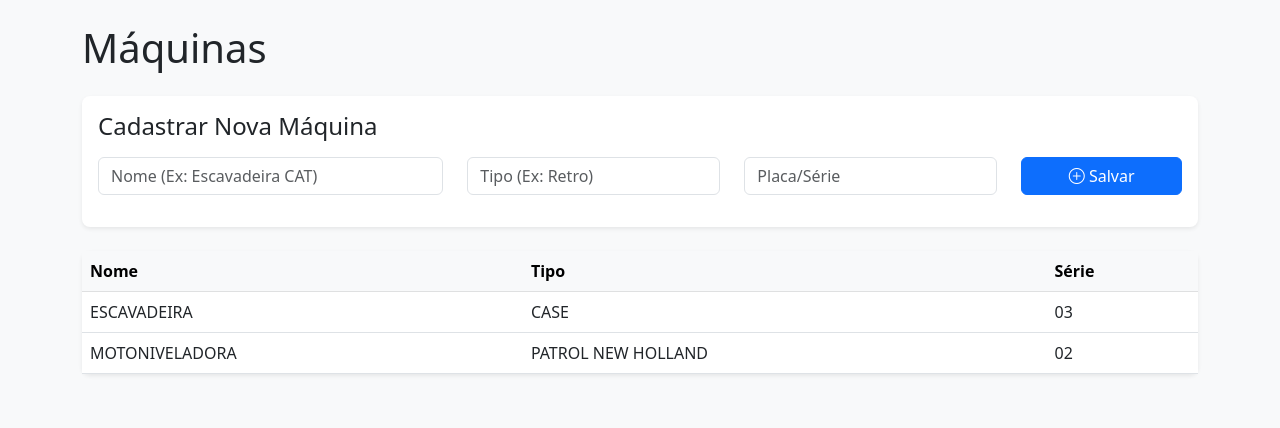
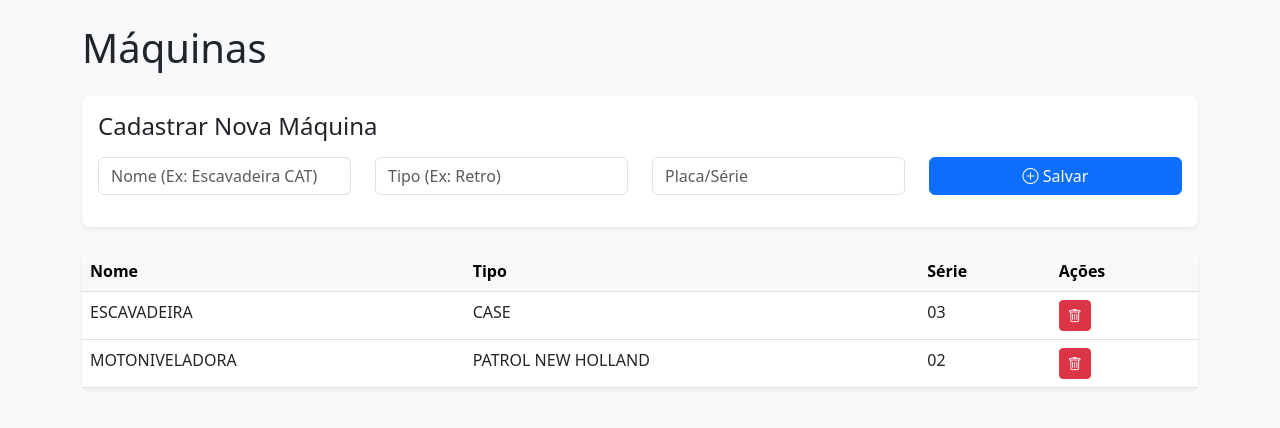
Before and after one commit to lhrentalterraplanagem-a11y/omniroute, a FastAPI app: page /maquinas in a window 1280 px wide. Shown: the part 56-484 px from the top of the page. Run offline with FastAPI, Linux system fonts and the light colour scheme; data comes from the database, SQL or seed files in the repository.

Commit message:
Adicionando exclusao de maquinas

```diff
--- a/main.py
+++ b/main.py
@@ -49,15 +49,14 @@ async def imprimir_manutencao(manutencao_id: int, db: Session = Depends(get_db))
     arquivo_pdf = relatorios.gerar_pdf_manutencao(manutencao)
     return FileResponse(arquivo_pdf, media_type='application/pdf', filename=f"Manutencao_{manutencao_id}.pdf")
 
-@app.get("/manutencao/excluir/{manutencao_id}")
-async def excluir_manutencao(manutencao_id: int, db: Session = Depends(get_db)):
-    manutencao = db.query(models.Manutencao).filter(models.Manutencao.id == manutencao_id).first()
-    if manutencao:
-        maquina_id = manutencao.maquina_id
-        db.delete(manutencao)
+@app.get("/maquina/excluir/{maquina_id}")
+async def excluir_maquina(maquina_id: int, db: Session = Depends(get_db)):
+    maquina = db.query(models.Maquina).filter(models.Maquina.id == maquina_id).first()
+    if maquina:
+        db.delete(maquina)
         db.commit()
-        return RedirectResponse(url=f"/manutencoes/{maquina_id}", status_code=303)
-    raise HTTPException(status_code=404, detail="Manutenção não encontrada")
+        return RedirectResponse(url="/maquinas", status_code=303)
+    raise HTTPException(status_code=404, detail="Máquina não encontrada")
 
 @app.get("/manutencao/enviar_whatsapp/{manutencao_id}")
 async def enviar_whatsapp(manutencao_id: int, db: Session = Depends(get_db)):
--- a/templates/maquinas.html
+++ b/templates/maquinas.html
@@ -8,7 +8,7 @@
             <h2 class="h4 mb-3">Cadastrar Nova Máquina</h2>
             <form action="/maquinas/criar" method="post">
                 <div class="row">
-                    <div class="col-md-4 mb-3">
+                    <div class="col-md-3 mb-3">
                         <input type="text" name="nome" class="form-control" placeholder="Nome (Ex: Escavadeira CAT)" required>
                     </div>
                     <div class="col-md-3 mb-3">
@@ -17,7 +17,7 @@
                     <div class="col-md-3 mb-3">
                         <input type="text" name="placa_serie" class="form-control" placeholder="Placa/Série" required>
                     </div>
-                    <div class="col-md-2 mb-3 d-grid">
+                    <div class="col-md-3 mb-3 d-grid">
                         <button type="submit" class="btn btn-primary"><i class="bi bi-plus-circle"></i> Salvar</button>
                     </div>
                 </div>
@@ -33,6 +33,7 @@
                         <th>Nome</th>
                         <th>Tipo</th>
                         <th>Série</th>
+                        <th>Ações</th>
                     </tr>
                 </thead>
                 <tbody>
@@ -41,6 +42,9 @@
                         <td>{{ m.nome }}</td>
                         <td>{{ m.tipo }}</td>
                         <td>{{ m.placa_serie }}</td>
+                        <td>
+                            <a href="/maquina/excluir/{{ m.id }}" class="btn btn-sm btn-danger" onclick="return confirm('Tem certeza que deseja excluir esta máquina? Isso apagará todo o histórico de manutenção dela!')"><i class="bi bi-trash"></i></a>
+                        </td>
                     </tr>
                     {% endfor %}
                 </tbody>
```
